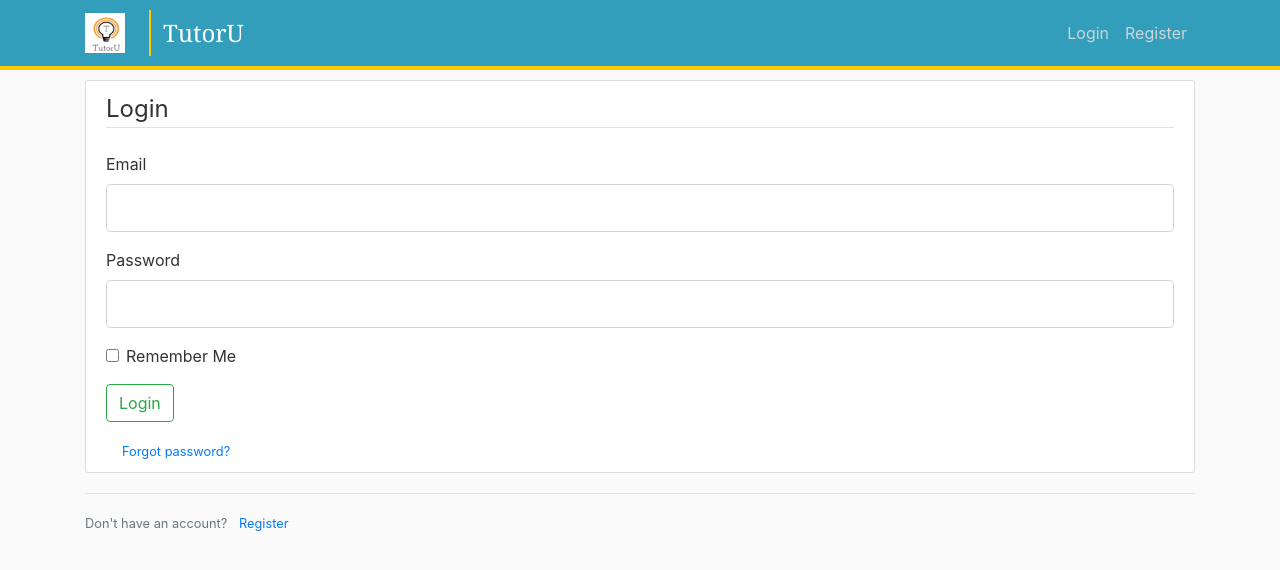
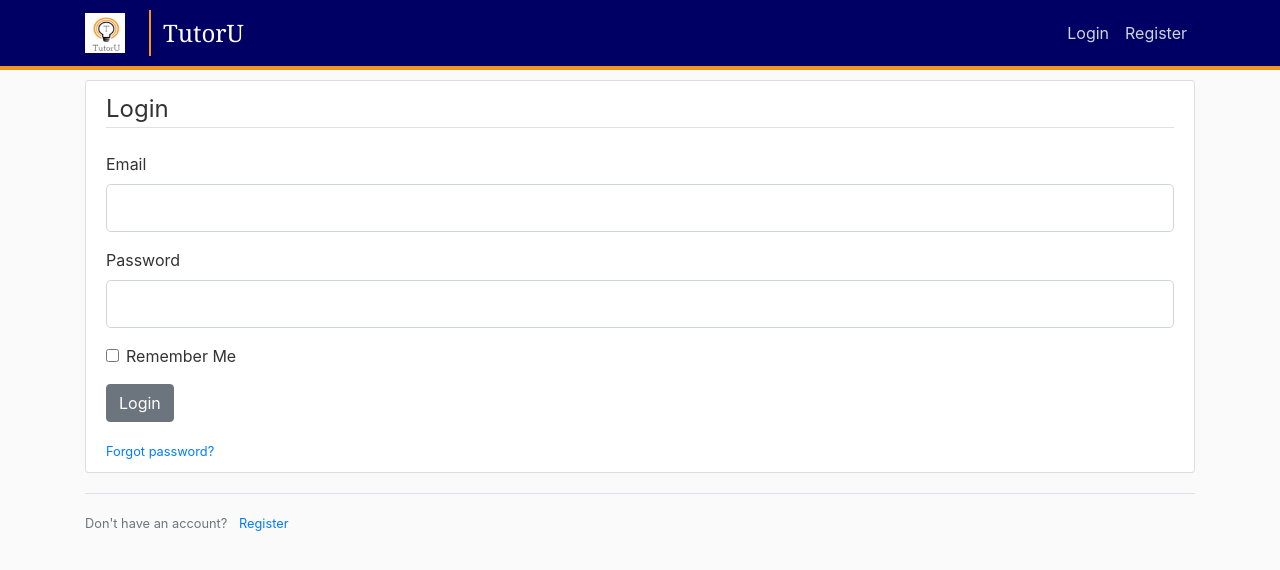
Before and after one commit to jmeyre/TutorU, a Flask app: page /login in a window 1280 px wide. Shown: the top 570 px of the page. Run offline with Flask 2, Linux system fonts and the light colour scheme; some libraries are stand-ins or nearby versions.

Commit message:
color changes

```diff
--- a/uyp/forms.py
+++ b/uyp/forms.py
@@ -18,8 +18,7 @@ class RegisterForm(FlaskForm):
 
 
 class LoginForm(FlaskForm):
-    user_id = StringField('Email',
-                          validators=[DataRequired(), Email()])
+    email = StringField('Email', validators=[DataRequired(), Email()])
     password = PasswordField('Password', validators=[DataRequired()])
     remember = BooleanField('Remember Me')
     submit = SubmitField('Login')
--- a/uyp/routes.py
+++ b/uyp/routes.py
@@ -163,7 +163,7 @@ def login():
         cursor = conn.cursor()
 
         cursor.execute(
-            "SELECT * FROM users WHERE email = '{0}'".format(form.user_id.data))
+            "SELECT * FROM users WHERE email = '{0}'".format(form.email.data))
         result = cursor.fetchone()
 
         if result:
--- a/uyp/static/main.css
+++ b/uyp/static/main.css
@@ -9,7 +9,7 @@ h1, h2, h3, h4, h5, h6 {
 }
 
 .bg-tutoru-orange {
-  background-color: #329ebc;
+  background-color: #000064;
 }
 
 .bg-baylor-green-std {
@@ -29,7 +29,7 @@ h1, h2, h3, h4, h5, h6 {
 }
 
 .bottom-gold-bar {
-  border-bottom: 4px solid #fecb00;
+  border-bottom: 4px solid #f5941e;
 }
 
 .bottom-black-bar {
@@ -37,7 +37,7 @@ h1, h2, h3, h4, h5, h6 {
 }
 
 .uyp-link {
-  border-left: 2px solid #fecb00;
+  border-left: 2px solid #f5941e;
   font-size: 24px;
   font-family: Cambria, Serif;
   padding-left: 12px
--- a/uyp/templates/add_class.html
+++ b/uyp/templates/add_class.html
@@ -108,7 +108,7 @@
                 </div>
             </fieldset>
             <div class="form-group">
-                {{ form.submit(class="btn btn-outline-success") }}
+                {{ form.submit(class="btn btn-secondary") }}
             </div>
         </form>
     </div>
--- a/uyp/templates/create_session.html
+++ b/uyp/templates/create_session.html
@@ -28,7 +28,7 @@
 
             </fieldset>
             <div class="form-group">
-                {{ form.submit(class="btn btn-outline-success") }}
+                {{ form.submit(class="btn btn-secondary") }}
             </div>
         </form>
     </div>
--- a/uyp/templates/edit_class.html
+++ b/uyp/templates/edit_class.html
@@ -122,7 +122,7 @@
                 </div>
             </fieldset>
             <div class="form-group">
-                {{ form.submit(class="btn btn-outline-success") }}
+                {{ form.submit(class="btn btn-secondary") }}
             </div>
         </form>
     </div>
--- a/uyp/templates/edit_session.html
+++ b/uyp/templates/edit_session.html
@@ -28,7 +28,7 @@
 
             </fieldset>
             <div class="form-group">
-                {{ form.submit(class="btn btn-outline-success") }}
+                {{ form.submit(class="btn btn-secondary") }}
             </div>
         </form>
     </div>
--- a/uyp/templates/login.html
+++ b/uyp/templates/login.html
@@ -5,20 +5,24 @@
         <form method="POST" action="">
             {{ form.hidden_tag() }}
             <fieldset class="form-group">
+
                 <legend class="border-bottom mb-4">Login</legend>
+
+                <!-- email field -->
                 <div class="form-group">
-                    {{ form.user_id.label(class="form-control-label") }}
-                    {% if form.user_id.errors %}
-                        {{ form.user_id(class="form-control form-control-lg is-invalid") }}
+                    {{ form.email.label(class="form-control-label") }}
+                    {% if form.email.errors %}
+                        {{ form.email(class="form-control form-control-lg is-invalid") }}
                         <div class="invalid-feedback">
-                            {% for error in form.user_id.errors %}
+                            {% for error in form.email.errors %}
                                 <span>{{ error }}</span>
                             {% endfor %}
                         </div>
                     {% else %}
-                        {{ form.user_id(class="form-control form-control-lg") }}
+                        {{ form.email(class="form-control form-control-lg") }}
                     {% endif %}
                 </div>
+
                 <div class="form-group">
                     {{ form.password.label(class="form-control-label") }}
                     {% if form.password.errors %}
@@ -38,10 +42,10 @@
                 </div>
             </fieldset>
             <div class="form-group">
-                    {{ form.submit(class="btn btn-outline-success") }}
+                    {{ form.submit(class="btn btn-secondary") }}
             </div>
-            <small class="text-muted ml-2">
-                <a class="ml-2" href="#">Forgot password?</a>
+            <small class="text-muted">
+                <a href="#">Forgot password?</a>
             </small>
         </form>
     </div>
--- a/uyp/templates/profile.html
+++ b/uyp/templates/profile.html
@@ -42,7 +42,7 @@
                 </div>
             </fieldset>
             <div class="form-group">
-                {{ form.submit(class="btn btn-outline-success") }}
+                {{ form.submit(class="btn btn-secondary") }}
             </div>
         </form>
     </div>
@@ -1539,7 +1539,7 @@
                     </div>
                 </fieldset>
                 <div class="form-group">
-                    {{ sform.submit(class="btn btn-success") }}
+                    {{ sform.submit(class="btn btn-secondary") }}
                 </div>
             </form>
 
@@ -1949,7 +1949,7 @@
                     </div>
                 </fieldset>
                 <div class="form-group">
-                    {{ sform.submit(class="btn btn-success") }}
+                    {{ sform.submit(class="btn btn-secondary") }}
                 </div>
             </form>
         </div>
--- a/uyp/templates/register.html
+++ b/uyp/templates/register.html
@@ -98,7 +98,7 @@
 
             </fieldset>
             <div class="form-group">
-                {{ form.submit(class="btn btn-outline-success") }}
+                {{ form.submit(class="btn btn-secondary") }}
             </div>
         </form>
     </div>
--- a/uyp/templates/staff_activate.html
+++ b/uyp/templates/staff_activate.html
@@ -216,7 +216,7 @@
             </div>
         </fieldset>
         <div class="form-group">
-            {{ form.submit(class="btn btn-success") }}
+            {{ form.submit(class="btn btn-secondary") }}
         </div>
     </form>
 
--- a/uyp/templates/student_activate.html
+++ b/uyp/templates/student_activate.html
@@ -695,7 +695,7 @@
             </div>
         </fieldset>
         <div class="form-group">
-            {{ form.submit(class="btn btn-success") }}
+            {{ form.submit(class="btn btn-secondary") }}
         </div>
     </form>
 
```
